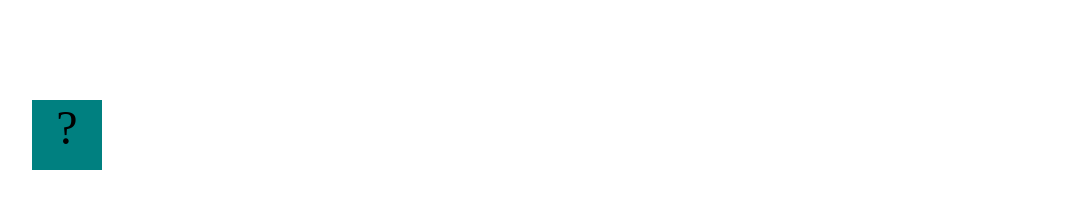
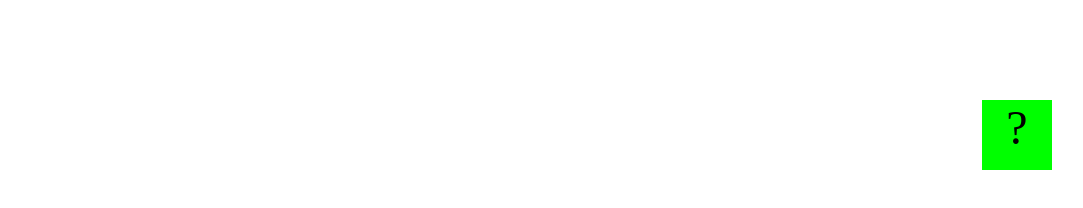
Before and after one commit to Noahford5/Noahford5.github.io, a plain HTML site: page projects/bouncing-box/index.html in a window 1280 px wide. Shown: the whole page, without its empty margins (8-1091 px from the left). Drawn offline with Linux system fonts and the light colour scheme.

Commit message:
bouncing box

```diff
--- a/projects/bouncing-box/index.html
+++ b/projects/bouncing-box/index.html
@@ -9,7 +9,7 @@
 		.box {
 			width: 70px;
 			height: 70px;
-			background-color: teal;
+			background-color: rgb(0, 255, 0);
 			font-size: 300%;
 			text-align: center;
 			display: block;
@@ -70,23 +70,7 @@
 			var positionX = 0;
 
 			// during update...
-			// Frame 1
-			positionX = positionX + 10;         // positionX = 10
-			moveBoxTo(positionX);
 
-			// Frame 2
-			positionX = 10 + 10;         // positionX = 20
-			moveBoxTo(positionX);
-
-			// Frame 3
-			positionX = 20 + 10;         // positionX = 30
-			moveBoxTo(positionX);
-
-			// Frame 4
-			positionX = 30 + 10;         // positionX = 40
-			moveBoxTo(positionX);
-
-			// so on...
 
 
 			/*
@@ -94,21 +78,33 @@
 			it should move the Box to a new location. If the box drifts off the screen
 			turn it around!
 			*/
+			var speed = 10
 			function update() {
 				/* Your code to increase positionX by 10 here */
 				moveBoxTo(positionX);
+				positionX = positionX + speed;
+				if (positionX > boardWidth) {
+					speed *= -1;
+				}
+				if (positionX < 0) {
+					speed = -speed;
+				}
 
-			};
+
+				};
 
 			/*
 			This Function will be called each time the box is clicked. Each time it is called,
 			it should increase the points total, increase the speed, and move the box to
 			the left side of the screen.
 			*/
+			var points = 0;
 			function handleBoxClick() {
 				positionX = 0;
-
-
+				changeBoxText(points);
+				points = points + 1;
+				speed = speed + 3;
+				// When you first create the Variable...
 			};
 		})();
 	</script>
```
